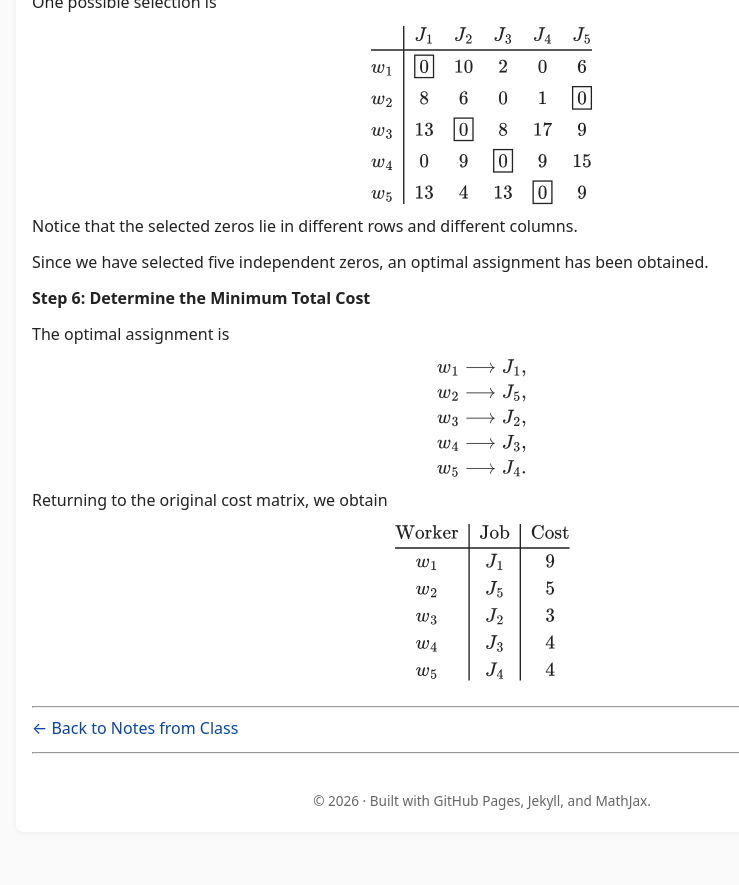
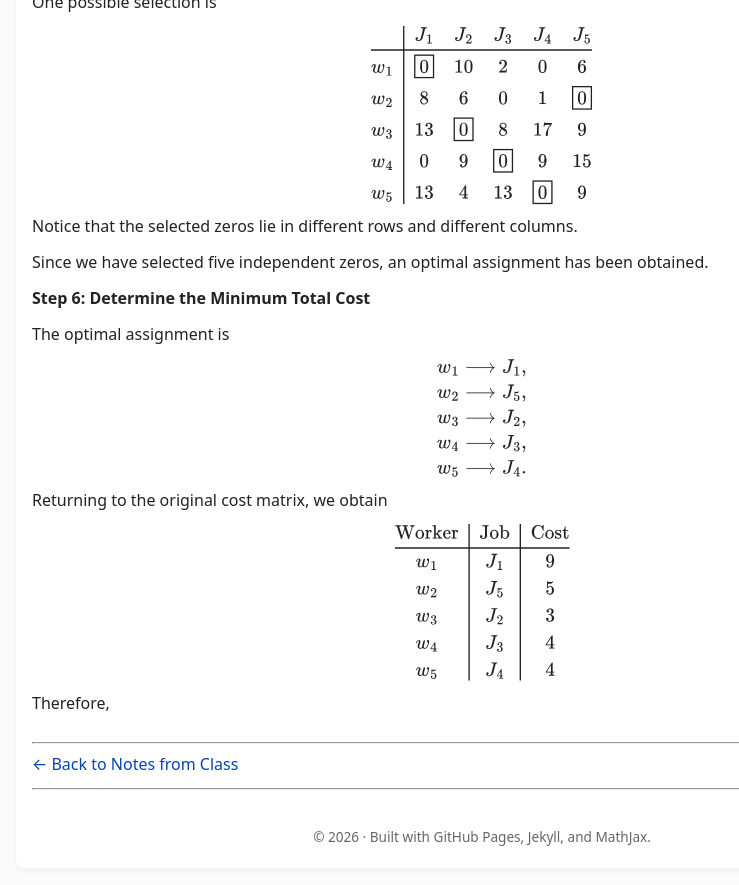
Before and after one commit to SaleemKamaludin/SaleemKamaludin.github.io, a Jekyll site: the page built from courses/math-2276/notes-from-class/supplementary-lecture-6/index.md, in a window 1280 px wide and 900 px high, scrolled down 8642 px. Shown: the top 885 px of the window, without its empty margins (158-897 px from the left). Built offline with Jekyll 4.4.1, drawn with Linux system fonts in a browser that asks for light colours; before the commit the page ends 9506 px from its top, so only the background shows below that.

Commit message:
Add Therefore to Step 6 of Example 1.3

```diff
--- a/courses/math-2276/notes-from-class/supplementary-lecture-6/index.md
+++ b/courses/math-2276/notes-from-class/supplementary-lecture-6/index.md
@@ -1416,6 +1416,14 @@ w_5 & J_4 & 4
       </div>
 
     </div>
+
+    <div id="example-hungarian-five-by-five-step-6-therefore">
+
+      <p>
+        Therefore,
+      </p>
+
+    </div>
 </div>
 </div>
 
```
